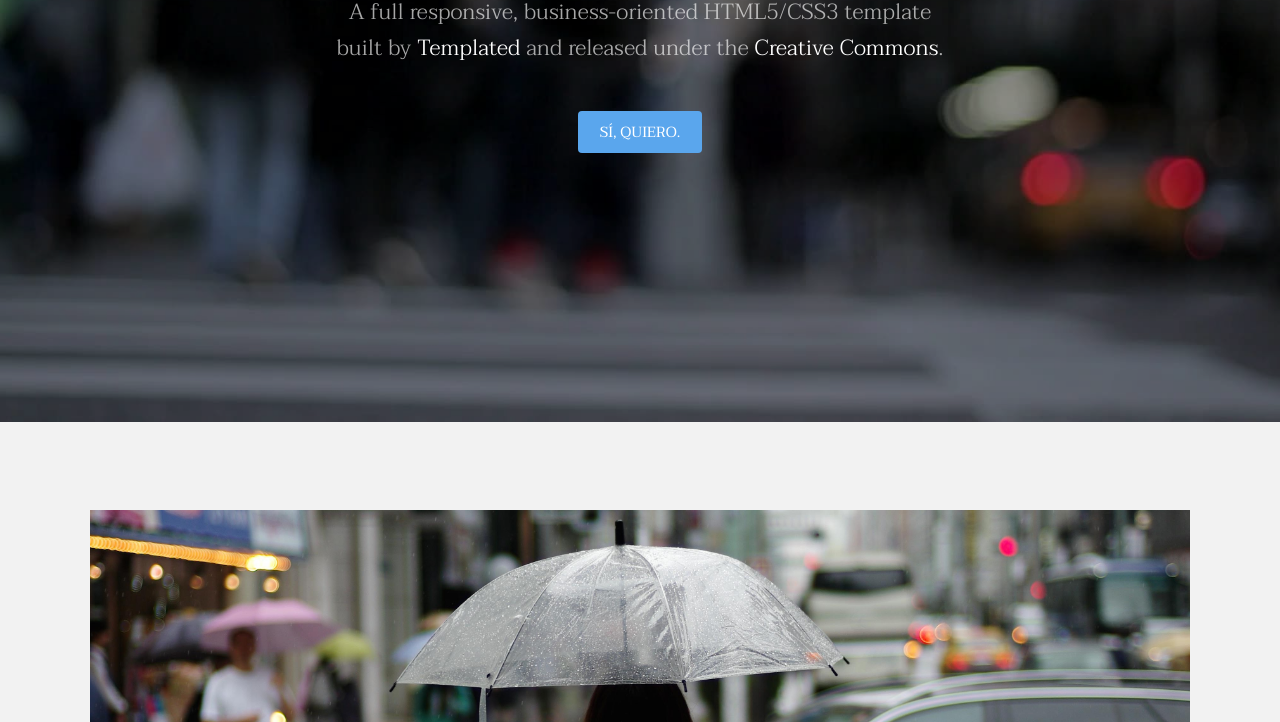
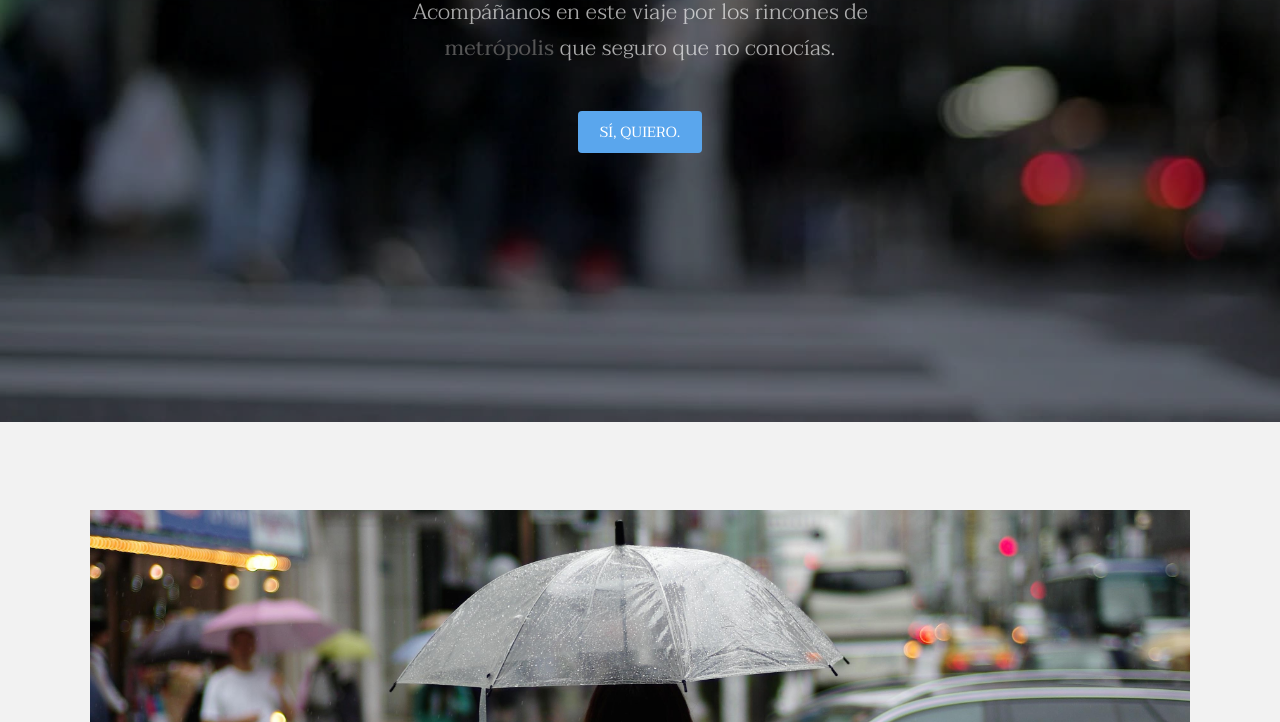
Before and after one commit to TatyMeneses/REP_04_METROPOLITA, a plain HTML site: page index.html in a window 1280 px wide. Shown: the part 378-1100 px from the top of the page. Drawn offline with Linux system fonts and the light colour scheme.

Commit message:
frase bajo el h1 por TERESA

```diff
--- a/index.html
+++ b/index.html
@@ -37,8 +37,7 @@
 			<section id="banner" data-video="images/banner">
 				<div class="inner">
 					<h1>Metropolita</h1>
-					<p>A full responsive, business-oriented HTML5/CSS3 template<br />
-					built by <a href="https://templated.co/">Templated</a> and released under the <a href="https://templated.co/license">Creative Commons</a>.</p>
+					<p>Acompáñanos en este viaje por los rincones de <br /> <b>metrópolis</b> que seguro que no conocías.</p>
 					<a href="#one" class="button special scrolly">Sí, quiero.</a>
 				</div>
 			</section>
```
